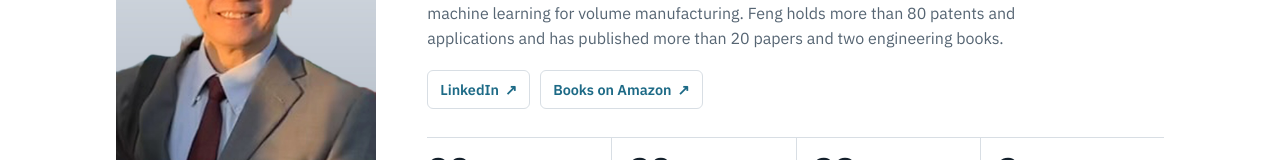
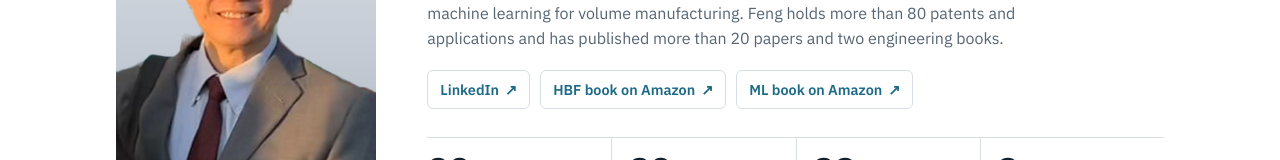
Before and after one commit to Frank5569/frank5569.github.io, a plain HTML site: page index.html in a window 1280 px wide. Shown: the part 345-505 px from the top of the page. Drawn offline with Linux system fonts and the light colour scheme.

Commit message:
Add files via upload

```diff
--- a/index.html
+++ b/index.html
@@ -179,7 +179,7 @@ footer{padding-block:32px;color:var(--muted);font-size:.85rem}
     <h1>Feng Liu</h1>
     <div class="role">Senior Technologist · Information storage hardware engineering for hyperscale data centers</div>
     <p class="bio">Feng Liu is a senior technologist in information storage hardware engineering for hyperscale data centers, with expertise in design, reliability, and data science and machine learning for volume manufacturing. Feng holds more than 80 patents and applications and has published more than 20 papers and two engineering books.</p>
-    <p class="links"><a href="https://www.linkedin.com/in/feng-liu-4135a910/" target="_blank" rel="noopener">LinkedIn <span aria-hidden="true">↗</span></a><a href="https://www.amazon.com/dp/B0HPFVQM4W" target="_blank" rel="noopener">Books on Amazon <span aria-hidden="true">↗</span></a></p>
+    <p class="links"><a href="https://www.linkedin.com/in/feng-liu-4135a910/" target="_blank" rel="noopener">LinkedIn <span aria-hidden="true">↗</span></a><a href="https://www.amazon.com/dp/B0HSSV7HH5" target="_blank" rel="noopener">HBF book on Amazon <span aria-hidden="true">↗</span></a><a href="https://www.amazon.com/dp/B0HPFVQM4W" target="_blank" rel="noopener">ML book on Amazon <span aria-hidden="true">↗</span></a></p>
     <div class="stats" aria-label="Portfolio at a glance">
       <div class="stat"><b>80+</b><span>patents and applications</span></div>
       <div class="stat"><b>20+</b><span>journal papers</span></div>
```
